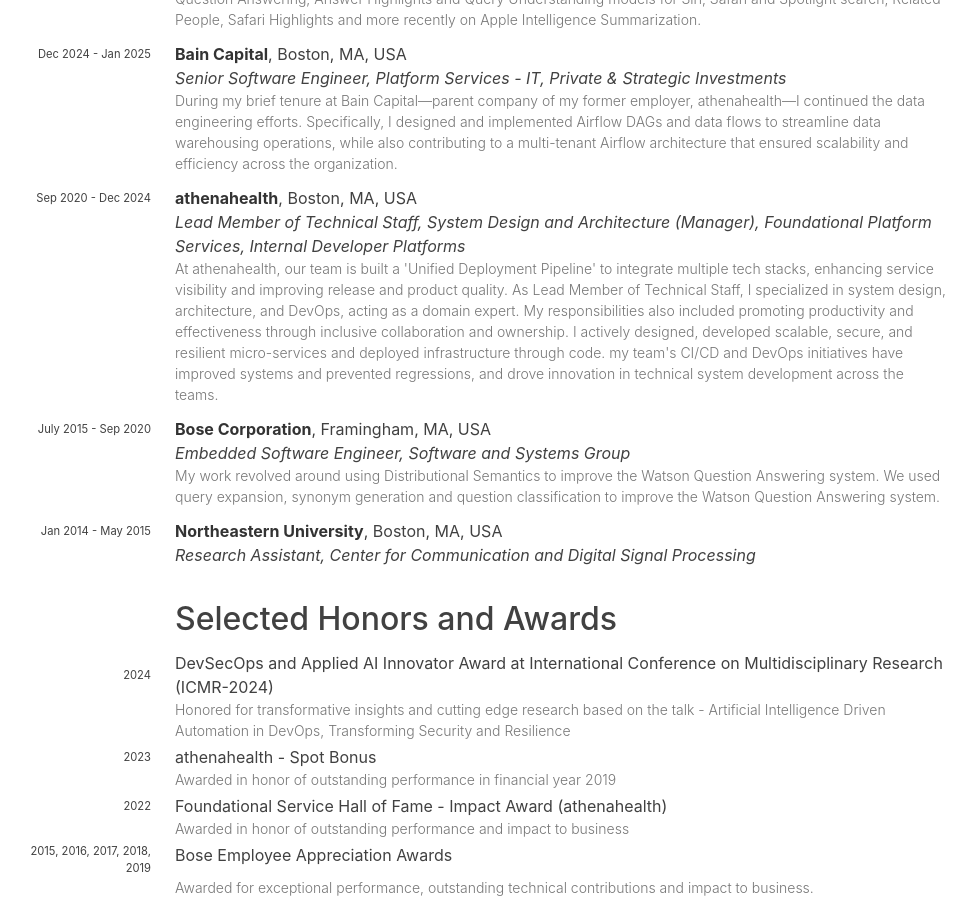
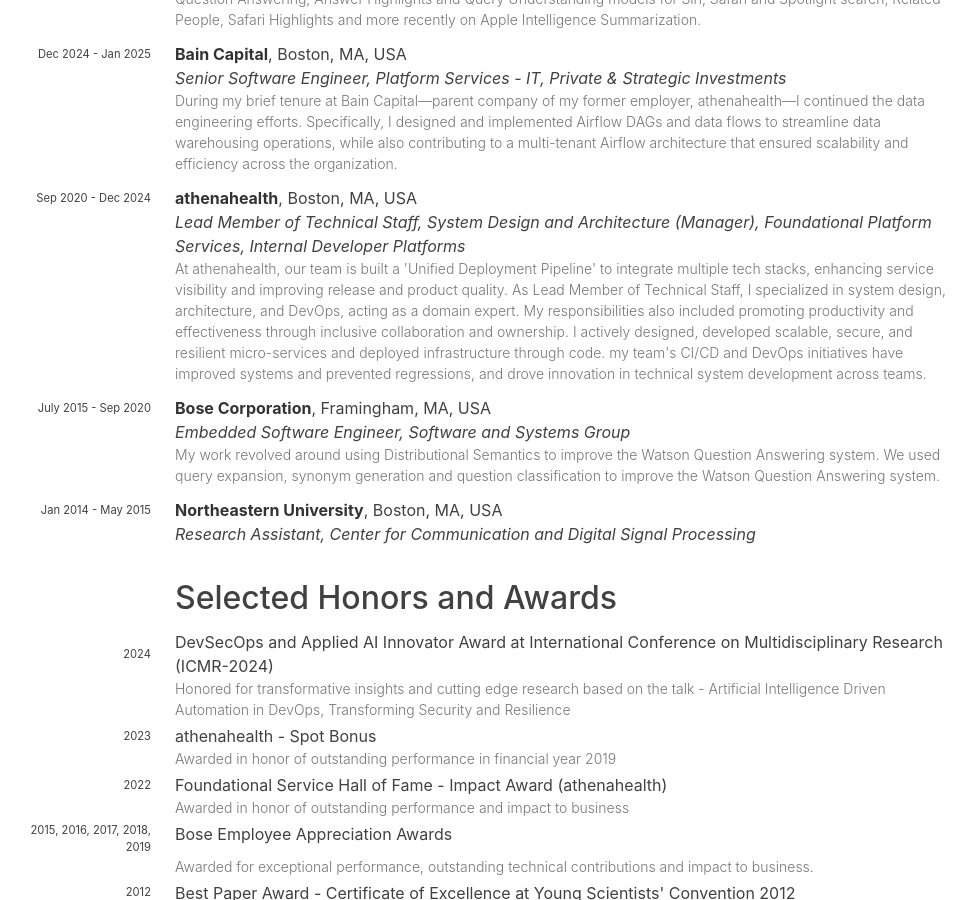
Before and after one commit to hariharanragothaman/hariharanragothaman.github.io, a Jekyll site: the page built from cv.md, in a window 1280 px wide and 900 px high, scrolled down 755 px. Shown: the whole window, without its empty margins (157-1133 px from the left). Built offline with Jekyll 4.4.1, drawn with Linux system fonts in a browser that asks for light colours; nearby versions of some CDN libraries; some web fonts are replaced.

Commit message:
Polishes and Updates

```diff
--- a/_data/experiences.yaml
+++ b/_data/experiences.yaml
@@ -19,7 +19,7 @@
   position: Lead Member of Technical Staff, System Design and Architecture (Manager)
   group: "Foundational Platform Services, Internal Developer Platforms"
   year: "Sep 2020 - Dec 2024"
-  description: "At athenahealth, our team is built a 'Unified Deployment Pipeline' to integrate multiple tech stacks, enhancing service visibility and improving release and product quality. As Lead Member of Technical Staff, I specialized in system design, architecture, and DevOps, acting as a domain expert. My responsibilities also included promoting productivity and effectiveness through inclusive collaboration and ownership. I actively designed, developed scalable, secure, and resilient micro-services and deployed infrastructure through code. my team's CI/CD and DevOps initiatives have improved systems and prevented regressions, and drove innovation in technical system development across the teams."
+  description: "At athenahealth, our team is built a 'Unified Deployment Pipeline' to integrate multiple tech stacks, enhancing service visibility and improving release and product quality. As Lead Member of Technical Staff, I specialized in system design, architecture, and DevOps, acting as a domain expert. My responsibilities also included promoting productivity and effectiveness through inclusive collaboration and ownership. I actively designed, developed scalable, secure, and resilient micro-services and deployed infrastructure through code. my team's CI/CD and DevOps initiatives have improved systems and prevented regressions, and drove innovation in technical system development across teams."
   type: industry
 
 
```
